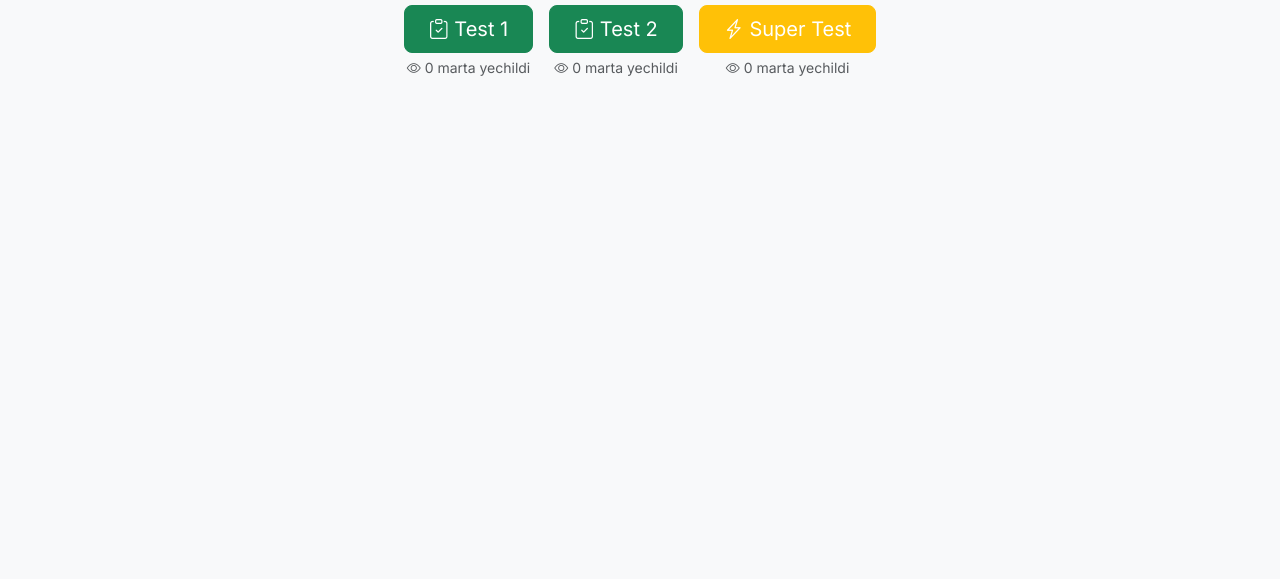
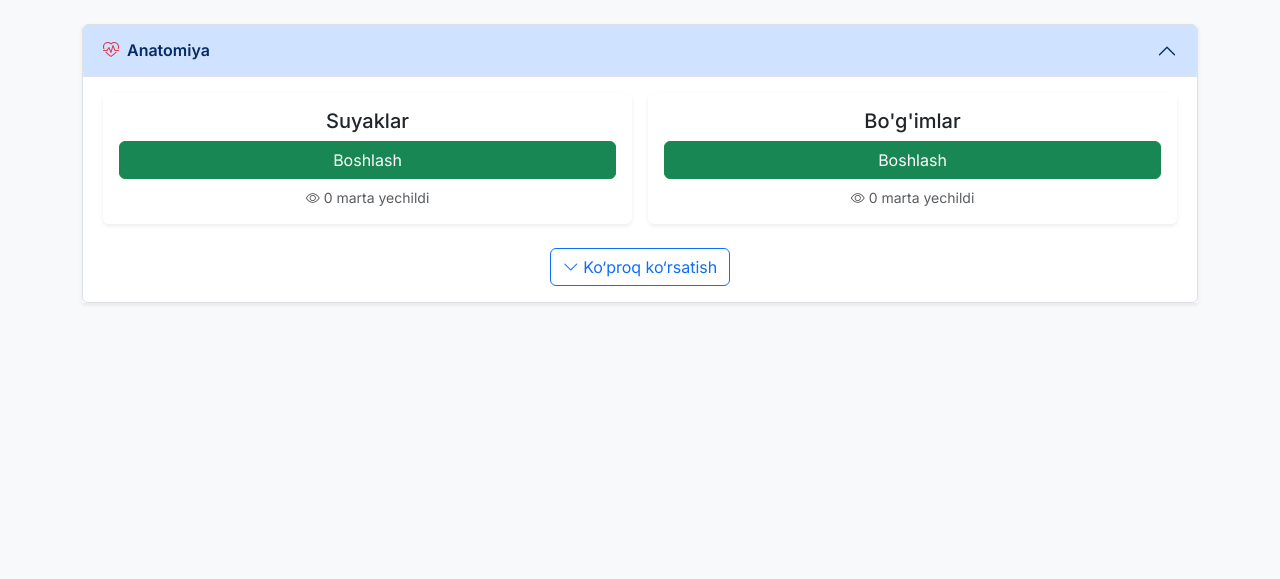
Before and after one commit to jahongirbaxromov07/Pulse, a plain HTML site: page test.html in a window 1280 px wide. Shown: the part 221-800 px from the top of the page. Drawn offline with nearby package versions, Linux system fonts and the light colour scheme; no server answers.

Commit message:
Update test.html

```diff
--- a/test.html
+++ b/test.html
@@ -46,44 +46,103 @@
     </nav>
 
     <!-- TEST SELECTION -->
-    <section id="test-selection" class="py-5">
-        <div class="container text-center">
-            <span class="badge bg-primary-subtle text-primary mb-3">
+    <section id="test-selection" class="py-5 bg-light">
+        <div class="container">
+
+            <div class="text-center mb-4">
+                <span class="badge bg-primary-subtle text-primary px-3 py-2 mb-2">
                     <i class="bi bi-journal-text"></i> Testlar
                 </span>
-            <h1 class="fw-bold mb-4">Anatomiya Testlari</h1>
+                <h2 class="fw-bold">Anatomiya Testlari</h2>
+                <p class="text-muted">Bilimingizni mustahkamlang</p>
+            </div>
 
-            <div class="d-flex justify-content-center gap-3 flex-wrap">
-                <div class="text-center">
-                    <button onclick="startTest('test1')" class="btn btn-success btn-lg px-4">
-                        <i class="bi bi-clipboard-check"></i> Test 1
+            <div class="accordion shadow-sm" id="anatomyAccordion">
+
+                <!-- ANATOMY HEADER -->
+                <div class="accordion-item">
+                    <h2 class="accordion-header">
+                        <button class="accordion-button fw-semibold" type="button" data-bs-toggle="collapse"
+                            data-bs-target="#anatomyTests" aria-expanded="true">
+                            <i class="bi bi-heart-pulse me-2 text-danger"></i> Anatomiya
                         </button>
-                    <div class="text-muted mt-1 small">
-                        <i class="bi bi-eye"></i> <span id="view-test1">0</span> marta yechildi
+                    </h2>
+
+                    <!-- OPENED BY DEFAULT -->
+                    <div id="anatomyTests" class="accordion-collapse collapse show">
+                        <div class="accordion-body">
+
+                            <!-- FIRST 2 TESTS (VISIBLE) -->
+                            <div class="row g-3 mb-3">
+                                <div class="col-md-6">
+                                    <div class="card h-100 border-0 shadow-sm">
+                                        <div class="card-body text-center">
+                                            <h5 class="card-title">Suyaklar</h5>
+                                            <button onclick="startTest('test1')" class="btn btn-success w-100">
+                                                Boshlash
+                                            </button>
+                                            <small class="text-muted d-block mt-2">
+                                                <i class="bi bi-eye"></i>
+                                                <span id="view-test1">0</span> marta yechildi
+                                            </small>
+                                        </div>
                                     </div>
                                 </div>
 
-                <div class="text-center">
-                    <button onclick="startTest('test2')" class="btn btn-success btn-lg px-4">
-                        <i class="bi bi-clipboard-check"></i> Test 2
+                                <div class="col-md-6">
+                                    <div class="card h-100 border-0 shadow-sm">
+                                        <div class="card-body text-center">
+                                            <h5 class="card-title">Bo'g'imlar</h5>
+                                            <button onclick="startTest('test2')" class="btn btn-success w-100">
+                                                Boshlash
                                             </button>
-                    <div class="text-muted mt-1 small">
-                        <i class="bi bi-eye"></i> <span id="view-test2">0</span> marta yechildi
+                                            <small class="text-muted d-block mt-2">
+                                                <i class="bi bi-eye"></i>
+                                                <span id="view-test2">0</span> marta yechildi
+                                            </small>
+                                        </div>
+                                    </div>
                                 </div>
                             </div>
 
-                <div class="text-center">
-                    <button onclick="startTest('super')" class="btn btn-warning btn-lg px-4 text-white">
-                        <i class="bi bi-lightning-charge"></i> Super Test
+                            <!-- MORE TESTS (COLLAPSE) -->
+                            <div class="collapse" id="moreTests">
+                                <div class="row g-3">
+                                    <div class="col-md-6">
+                                        <div class="card h-100 border-0 shadow-sm">
+                                            <div class="card-body text-center">
+                                                <h5 class="card-title">Mushaklar</h5>
+                                                <button onclick="startTest('super')"
+                                                    class="btn btn-warning text-white w-100">
+                                                    Super Boshlash
                                                 </button>
-                    <div class="text-muted mt-1 small">
-                        <i class="bi bi-eye"></i> <span id="view-super">0</span> marta yechildi
+                                                <small class="text-muted d-block mt-2">
+                                                    <i class="bi bi-eye"></i>
+                                                    <span id="view-super">0</span> marta yechildi
+                                                </small>
+                                            </div>
+                                        </div>
+                                    </div>
+                                </div>
+                            </div>
+
+                            <!-- SHOW MORE BUTTON -->
+                            <div class="text-center mt-4">
+                                <button class="btn btn-outline-primary" data-bs-toggle="collapse"
+                                    data-bs-target="#moreTests">
+                                    <i class="bi bi-chevron-down"></i> Ko‘proq ko‘rsatish
+                                </button>
+                            </div>
+
                         </div>
                     </div>
                 </div>
 
             </div>
+
+        </div>
     </section>
+
 
     <!-- TEST SCREEN -->
     <section class="pb-5">
@@ -111,125 +170,37 @@
             </div>
         </div>
     </section>
+    <script src="questions.js"></script>
 
     <script>
-        const tests = {
-            test1: Array.from({ length: 10 }, (_, i) => ({
-                q: `Test 1 — Savol ${i + 1}`,
-                a: ["Variant A", "Variant B", "Variant C", "Variant D"],
-                correct: Math.floor(Math.random() * 4)
-            })),
+        function shuffle(array) {
+            return [...array]
+                .map(value => ({ value, sort: Math.random() }))
+                .sort((a, b) => a.sort - b.sort)
+                .map(({ value }) => value);
+        }
+
+        function randomizeTest(questions) {
+            return shuffle(questions).map(question => {
+                const shuffledAnswers = shuffle(question.a);
+
+                return {
+                    q: question.q,
+                    a: shuffledAnswers,
+                    correct: shuffledAnswers.indexOf(
+                        question.a[question.correct]
+                    )
+                };
+            });
+        }
 
 
-            test2: [
-                {
-                    q: "1. Bo‘g‘imni innervatsiyalayotgan nerv nima qiladi?",
-                    a: [
-                        "Faqat mushakni innervatsiyalaydi",
-                        "Faqat terini innervatsiyalaydi",
-                        "Harakatlantiruvchi mushak va tegishli teri hududini ham innervatsiyalaydi (Hilton qonuni)",
-                        "Faqat sinovial membrana orqali impuls yetkazadi"
-                    ],
-                    correct: 2
-                },
-                {
-                    q: "2. Fibroz bo‘g‘imlar bo‘shlig‘i bormi?",
-                    a: [
-                        "Yo‘q, kam harakatchan",
-                        "Ha, keng bo‘shliq mavjud",
-                        "Faqat sinovial membrana orqali bo‘shliq hosil bo‘ladi",
-                        "Faqat yassi suyaklar orasida bo‘shliq mavjud"
-                    ],
-                    correct: 1
-                },
-                {
-                    q: "3. Choklar qayerda uchraydi?",
-                    a: [
-                        "Bosh yassi suyaklari orasida",
-                        "Barmoqlararo bo‘g‘imlarda",
-                        "Qovurg‘a va sternumda",
-                        "Umurtqa pog‘onasi segmentlarida"
-                    ],
-                    correct: 2
-                },
-                {
-                    q: "4. Sindesmoz misoli?",
-                    a: [
-                        "Pastki tibiofibular va timpanostapedial",
-                        "Proksimal tibiofibular",
-                        "Intervertebral disklar",
-                        "Yelka bo‘g‘imi"
-                    ],
-                    correct: 3
-                },
-                {
-                    q: "5. Sinxondroz (birlamchi to‘g’ayli) asosiy tuzilishi?",
-                    a: [
-                        "Gialin to‘g’ay, harakatsiz/kuchsiz, epifizial plastinka bilan bog‘liq",
-                        "Gialin to‘g’ay, yuqori harakatchan",
-                        "Fibroz to‘g’ay bilan qoplangan",
-                        "Sinovial kapsula bilan himoyalangan"
-                    ],
-                    correct: 0
-                },
-                {
-                    q: "6. Simfizis (ikkilamchi to‘g’ayli) misoli?",
-                    a: [
-                        "Qov simfizi, intervertebral disklar",
-                        "Proksimal tibiofibular bo‘g‘im",
-                        "Atlantoaksial bo‘g‘im",
-                        "Yelka bo‘g‘imi"
-                    ],
-                    correct: 3
-                },
-                {
-                    q: "7. Sinovial bo‘g‘imning asosiy 4 qismi?",
-                    a: [
-                        "Bo‘g‘im bo‘shlig‘i, gialin to‘g’ay, sinovial membrana, kapsula",
-                        "Bo‘g‘im bo‘shlig‘i, fibroz to‘g’ay, kapsula, ligament",
-                        "Gialin to‘g’ay, periost, ligament, kapsula",
-                        "Bo‘g‘im bo‘shlig‘i, gialin to‘g’ay, periost, tendon"
-                    ],
-                    correct: 2
-                },
-                {
-                    q: "8. Yassi bo‘g‘im xususiyati va misoli?",
-                    a: [
-                        "Sirpanish; proksimal tibiofibular, intertarsal, interkarpal va boshqalar",
-                        "Faqat aylanma; yuqori/pastki radioulnar",
-                        "Bukish va yozish; bilak, to‘piq, tizza",
-                        "Fleksiya va ekstenziya; kaft-barmoq"
-                    ],
-                    correct: 1
-                },
-                {
-                    q: "9. Ginglimus bo‘g‘im harakati?",
-                    a: [
-                        "Bukish va yozish; bilak, to‘piq, barmoqlararo",
-                        "Faqat aylanma; atlantoaksial",
-                        "Sirpanish; intertarsal",
-                        "Fleksiya va adduksiya; yelka bo‘g‘imi"
-                    ],
-                    correct: 0
-                },
-                {
-                    q: "10. Troxoid bo‘g‘im harakati?",
-                    a: [
-                        "Faqat aylanma; yuqori/pastki radioulnar, atlantoaksial",
-                        "Bukish va yozish; tizza va kaft",
-                        "Sirpanish; interkarpal",
-                        "Fleksiya, ekstenziya, adduksiya; yelka"
-                    ],
-                    correct: 3
-                }
-            ],
+        const tests = {
+            test1: randomizeTest(TEST_QUESTIONS.test1),
+            test2: randomizeTest(TEST_QUESTIONS.test2),
+            super: randomizeTest(TEST_QUESTIONS.super)
+        };
 
-            super: Array.from({ length: 10 }, (_, i) => ({
-                q: `Super Test — Savol ${i + 1}`,
-                a: ["Variant A", "Variant B", "Variant C", "Variant D"],
-                correct: Math.floor(Math.random() * 4)
-            }))
-        };
 
 
         function updateViews(testName) {
@@ -246,10 +217,15 @@
             });
         }
 
+        function getTest(testName) {
+            return randomizeTest(TEST_QUESTIONS[testName]);
+        }
+
+
         function startTest(testName) {
             updateViews(testName); // 👁 view +1
 
-            currentTest = tests[testName];
+            currentTest = getTest[testName];
             currentIndex = 0;
             score = 0;
 
@@ -267,7 +243,7 @@
         let currentIndex = 0;
         let score = 0;
         let timer;
-        let timeLeft = 20;
+        let timeLeft = 25;
 
 
         function showQuestion() {
@@ -308,12 +284,38 @@
             }, 1000);
         }
 
-        function selectAnswer(index) {
+        function selectAnswer(selectedIndex) {
             clearInterval(timer);
-            if (index === currentTest[currentIndex].correct) score++;
+
+            const buttons = document.querySelectorAll('#answer-buttons button');
+            const correctIndex = currentTest[currentIndex].correct;
+
+            // Barcha tugmalarni disable qilish
+            buttons.forEach(btn => btn.disabled = true);
+
+            // To'g'ri javobni yashil qilish (yumshoq)
+            buttons[correctIndex].classList.remove('btn-outline-primary');
+            buttons[correctIndex].classList.add('btn-success');
+            buttons[correctIndex].style.transition = "background-color 0.3s, color 0.3s";
+
+            // Agar noto'g'ri bosilgan bo'lsa – yumshoq qizil
+            if (selectedIndex !== correctIndex && selectedIndex !== -1) {
+                buttons[selectedIndex].classList.remove('btn-outline-primary');
+                buttons[selectedIndex].classList.add('btn-danger');
+                buttons[selectedIndex].style.transition = "background-color 0.3s, color 0.3s";
+            }
+
+            // Ball hisoblash
+            if (selectedIndex === correctIndex) score++;
+
+            // Keyingi savolga 1 soniya kutib o'tish
+            setTimeout(() => {
                 currentIndex++;
                 showQuestion();
+            }, 1000);
         }
+
+
 
         function stopTest() {
             if (confirm("Rostdan testni tugatmoqchimisiz?")) {
@@ -396,5 +398,4 @@
 
 </body>
 
-
 </html>
```
Lines whose indentation alone changed are shown as unchanged.
